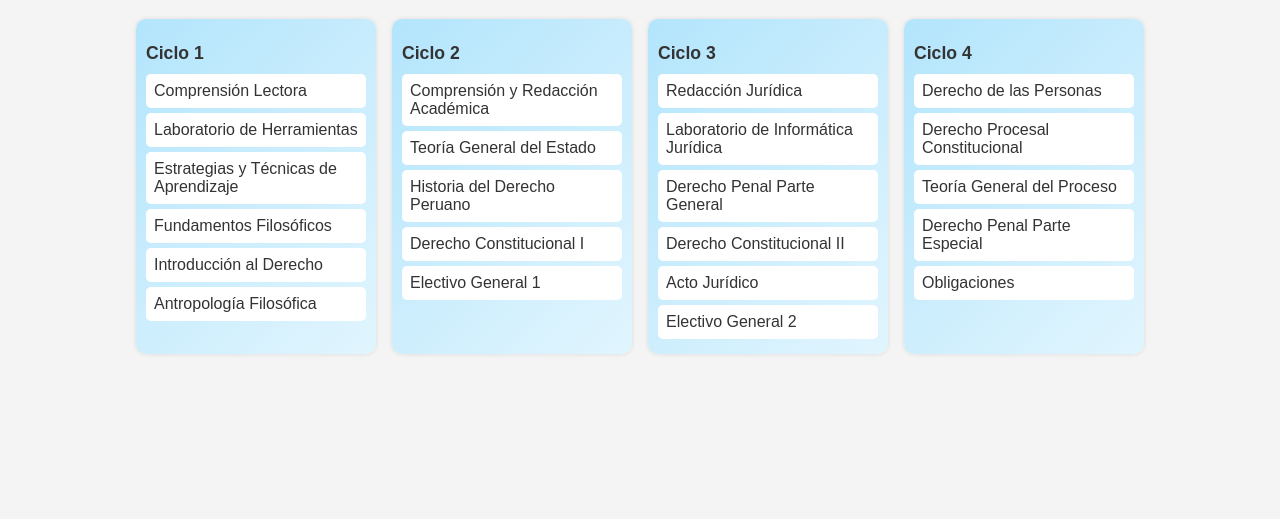
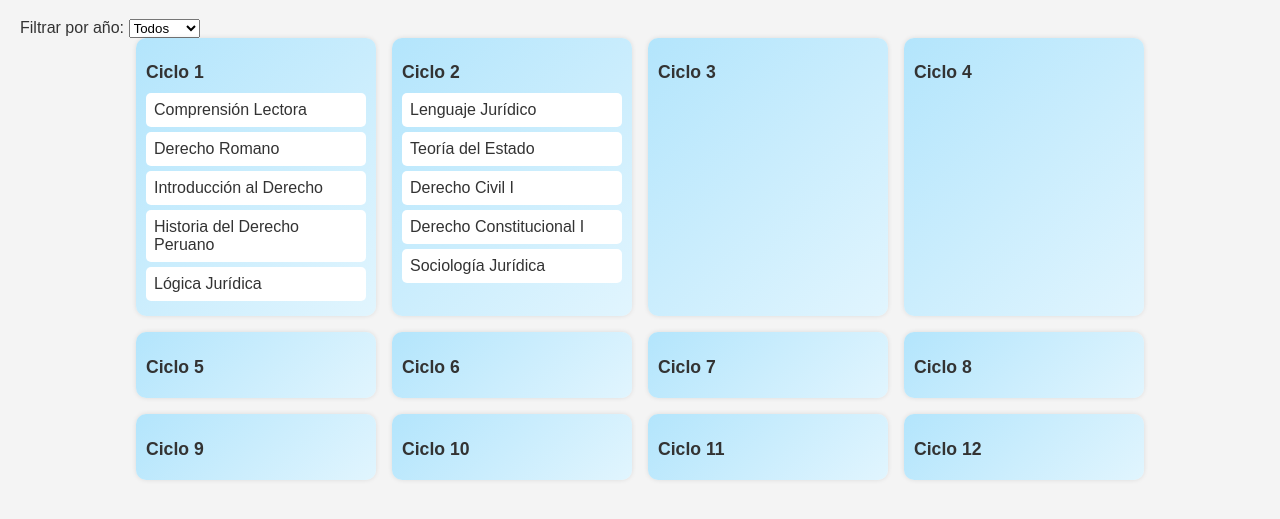
Before and after one commit to jhoselynmateo23-coder/malla-derecho, a plain HTML site: page index.html in a window 1280 px wide. Shown: the part 61-580 px from the top of the page. Drawn offline with Linux system fonts and the light colour scheme.

Commit message:
Update index.html

```diff
--- a/index.html
+++ b/index.html
@@ -8,42 +8,46 @@
 </head>
 <body>
   <h1>Malla Curricular - Derecho</h1>
-  <div class="grid-container">
-    <!-- Ciclos -->
-    <!-- Esto se puede automatizar luego con JS o desde un archivo JSON -->
-    <div class="ciclo"><h2>Ciclo 1</h2>
-      <div class="curso" onclick="mostrarInfo('Comprensión Lectora')">Comprensión Lectora</div>
-      <div class="curso" onclick="mostrarInfo('Laboratorio de Herramientas')">Laboratorio de Herramientas</div>
-      <div class="curso" onclick="mostrarInfo('Estrategias y Técnicas de Aprendizaje')">Estrategias y Técnicas de Aprendizaje</div>
-      <div class="curso" onclick="mostrarInfo('Fundamentos Filosóficos')">Fundamentos Filosóficos</div>
-      <div class="curso" onclick="mostrarInfo('Introducción al Derecho')">Introducción al Derecho</div>
-      <div class="curso" onclick="mostrarInfo('Antropología Filosófica')">Antropología Filosófica</div>
-    </div>
-    <div class="ciclo"><h2>Ciclo 2</h2>
-      <div class="curso" onclick="mostrarInfo('Comprensión y Redacción Académica')">Comprensión y Redacción Académica</div>
-      <div class="curso" onclick="mostrarInfo('Teoría General del Estado')">Teoría General del Estado</div>
-      <div class="curso" onclick="mostrarInfo('Historia del Derecho Peruano')">Historia del Derecho Peruano</div>
-      <div class="curso" onclick="mostrarInfo('Derecho Constitucional I')">Derecho Constitucional I</div>
-      <div class="curso" onclick="mostrarInfo('Electivo General 1')">Electivo General 1</div>
-    </div>
-    <div class="ciclo"><h2>Ciclo 3</h2>
-      <div class="curso" onclick="mostrarInfo('Redacción Jurídica')">Redacción Jurídica</div>
-      <div class="curso" onclick="mostrarInfo('Laboratorio de Informática Jurídica')">Laboratorio de Informática Jurídica</div>
-      <div class="curso" onclick="mostrarInfo('Derecho Penal Parte General')">Derecho Penal Parte General</div>
-      <div class="curso" onclick="mostrarInfo('Derecho Constitucional II')">Derecho Constitucional II</div>
-      <div class="curso" onclick="mostrarInfo('Acto Jurídico')">Acto Jurídico</div>
-      <div class="curso" onclick="mostrarInfo('Electivo General 2')">Electivo General 2</div>
-    </div>
-    <div class="ciclo"><h2>Ciclo 4</h2>
-      <div class="curso" onclick="mostrarInfo('Derecho de las Personas')">Derecho de las Personas</div>
-      <div class="curso" onclick="mostrarInfo('Derecho Procesal Constitucional')">Derecho Procesal Constitucional</div>
-      <div class="curso" onclick="mostrarInfo('Teoría General del Proceso')">Teoría General del Proceso</div>
-      <div class="curso" onclick="mostrarInfo('Derecho Penal Parte Especial')">Derecho Penal Parte Especial</div>
-      <div class="curso" onclick="mostrarInfo('Obligaciones')">Obligaciones</div>
-    </div>
+  <div id="filtros">
+    <label for="anio-select">Filtrar por año:</label>
+    <select id="anio-select" onchange="filtrarPorAnio()">
+      <option value="todos">Todos</option>
+      <option value="1">1er año</option>
+      <option value="2">2do año</option>
+      <option value="3">3er año</option>
+      <option value="4">4to año</option>
+      <option value="5">5to año</option>
+      <option value="6">6to año</option>
+    </select>
   </div>
 
-  <!-- Modal de información -->
+  <div class="grid-container">
+    <div class="ciclo" data-anio="1"><h2>Ciclo 1</h2>
+      <div class="curso" onclick="mostrarInfo('Comprensión Lectora')">Comprensión Lectora</div>
+      <div class="curso" onclick="mostrarInfo('Derecho Romano')">Derecho Romano</div>
+      <div class="curso" onclick="mostrarInfo('Introducción al Derecho')">Introducción al Derecho</div>
+      <div class="curso" onclick="mostrarInfo('Historia del Derecho Peruano')">Historia del Derecho Peruano</div>
+      <div class="curso" onclick="mostrarInfo('Lógica Jurídica')">Lógica Jurídica</div>
+    </div>
+    <div class="ciclo" data-anio="1"><h2>Ciclo 2</h2>
+      <div class="curso" onclick="mostrarInfo('Lenguaje Jurídico')">Lenguaje Jurídico</div>
+      <div class="curso" onclick="mostrarInfo('Teoría del Estado')">Teoría del Estado</div>
+      <div class="curso" onclick="mostrarInfo('Derecho Civil I')">Derecho Civil I</div>
+      <div class="curso" onclick="mostrarInfo('Derecho Constitucional I')">Derecho Constitucional I</div>
+      <div class="curso" onclick="mostrarInfo('Sociología Jurídica')">Sociología Jurídica</div>
+    </div>
+    <div class="ciclo" data-anio="2"><h2>Ciclo 3</h2></div>
+    <div class="ciclo" data-anio="2"><h2>Ciclo 4</h2></div>
+    <div class="ciclo" data-anio="3"><h2>Ciclo 5</h2></div>
+    <div class="ciclo" data-anio="3"><h2>Ciclo 6</h2></div>
+    <div class="ciclo" data-anio="4"><h2>Ciclo 7</h2></div>
+    <div class="ciclo" data-anio="4"><h2>Ciclo 8</h2></div>
+    <div class="ciclo" data-anio="5"><h2>Ciclo 9</h2></div>
+    <div class="ciclo" data-anio="5"><h2>Ciclo 10</h2></div>
+    <div class="ciclo" data-anio="6"><h2>Ciclo 11</h2></div>
+    <div class="ciclo" data-anio="6"><h2>Ciclo 12</h2></div>
+  </div>
+
   <div id="modal" class="modal">
     <div class="modal-content">
       <span onclick="cerrarModal()" class="close">&times;</span>
```
